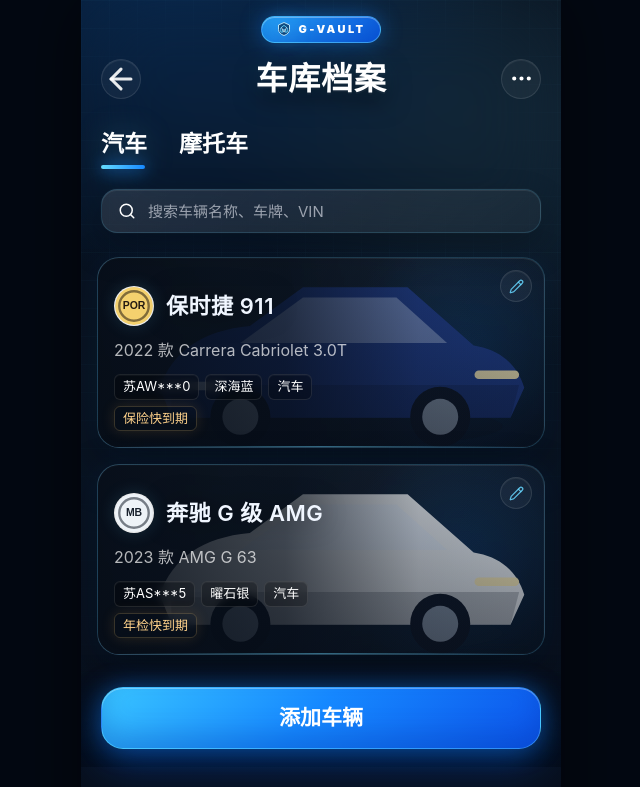
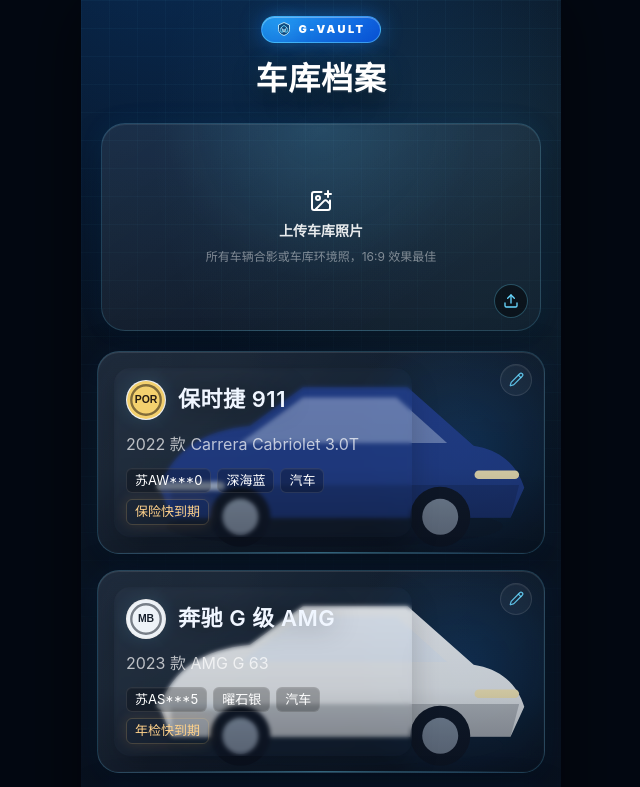
Before and after one commit to SWX2026/my-garage, a React (Vite) app: page / in a window 1280 px wide. Shown: the top 787 px of the page, without its empty margins (319-959 px from the left). Built offline with nearby package versions, Linux system fonts and the light colour scheme.

Commit message:
simplify home and add garage cover photo

```diff
--- a/src/main.jsx
+++ b/src/main.jsx
@@ -1,14 +1,10 @@
 import React, { useEffect, useMemo, useRef, useState } from 'react';
 import { createRoot } from 'react-dom/client';
 import {
-  ArrowLeft,
   Camera,
-  Car,
   ImagePlus,
   Loader2,
-  MoreHorizontal,
   Pencil,
-  Search,
   ShieldAlert,
   Trash2,
   Upload,
@@ -17,6 +13,7 @@
 import './styles.css';
 
 const STORAGE_KEY = 'my_garage_pages_v1';
+const GARAGE_PHOTO_KEY = 'my_garage_cover_photo_v1';
 const blankVehicle = {
   name: '',
   category: 'car',
@@ -122,8 +119,7 @@
       return seedVehicles;
     }
   });
-  const [activeTab, setActiveTab] = useState('car');
-  const [query, setQuery] = useState('');
+  const [garagePhoto, setGaragePhoto] = useState(() => localStorage.getItem(GARAGE_PHOTO_KEY) || '');
   const [modalMode, setModalMode] = useState(null);
   const [draft, setDraft] = useState(blankVehicle);
   const [detail, setDetail] = useState(null);
@@ -137,29 +133,18 @@
     }
   }, [vehicles]);
 
-  const visibleVehicles = useMemo(() => {
-    const keyword = query.trim().toLowerCase();
-    return vehicles
-      .filter((vehicle) => vehicle.category === activeTab)
-      .filter((vehicle) => {
-        if (!keyword) return true;
-        return [
-          vehicle.name,
-          vehicle.brand,
-          vehicle.model,
-          vehicle.year,
-          vehicle.plate,
-          vehicle.vin,
-          vehicle.color,
-        ]
-          .join(' ')
-          .toLowerCase()
-          .includes(keyword);
-      });
-  }, [activeTab, query, vehicles]);
+  useEffect(() => {
+    try {
+      if (garagePhoto) localStorage.setItem(GARAGE_PHOTO_KEY, garagePhoto);
+      else localStorage.removeItem(GARAGE_PHOTO_KEY);
+    } catch (error) {
+      console.error('车库照片保存失败。', error);
+      alert('车库照片过大，无法保存到浏览器本地存储。请换一张更小的图片。');
+    }
+  }, [garagePhoto]);
 
   function openCreate() {
-    setDraft({ ...blankVehicle, category: activeTab });
+    setDraft({ ...blankVehicle });
     setModalMode('create');
   }
 
@@ -177,7 +162,6 @@
     } else {
       const created = { ...payload, id: crypto.randomUUID() };
       setVehicles((current) => [created, ...current]);
-      setActiveTab(created.category);
       setDetail(created);
     }
     setModalMode(null);
@@ -193,38 +177,23 @@
   return (
     <main className="min-h-screen bg-[#030812] text-white">
       <div className="garage-shell mx-auto min-h-screen max-w-[480px] pb-32 shadow-[0_0_70px_rgba(0,0,0,.55)]">
-        <header className="sticky top-0 z-20 bg-gradient-to-b from-[#06101f]/96 via-[#06101f]/88 to-[#06101f]/58 px-5 pb-4 pt-4 backdrop-blur-2xl">
+        <header className="bg-gradient-to-b from-[#06101f]/96 via-[#06101f]/88 to-[#06101f]/38 px-5 pb-4 pt-4">
           <div className="mb-3 flex justify-center">
             <BrandLogo compact />
           </div>
-          <div className="grid grid-cols-[40px_1fr_40px] items-center">
-            <button className="icon-line-button grid h-10 w-10 place-items-center rounded-full text-white/90" aria-label="返回">
-              <ArrowLeft size={34} strokeWidth={2.2} />
-            </button>
+          <div className="grid grid-cols-1 items-center">
             <h1 className="title-emboss text-center text-[32px] font-semibold tracking-wide">车库档案</h1>
-            <button className="icon-line-button grid h-10 w-10 place-items-center rounded-full text-white/72" aria-label="更多">
-              <MoreHorizontal size={25} />
-            </button>
           </div>
-          <TabBar activeTab={activeTab} setActiveTab={setActiveTab} />
-          <label className="glass-search mt-5 flex h-11 items-center gap-3 rounded-2xl px-4 text-white/62">
-            <Search size={18} />
-            <input
-              value={query}
-              onChange={(event) => setQuery(event.target.value)}
-              placeholder="搜索车辆名称、车牌、VIN"
-              className="h-full min-w-0 flex-1 bg-transparent text-[15px] text-white outline-none placeholder:text-white/38"
-            />
-          </label>
+          <GarageCoverPhoto value={garagePhoto} onChange={setGaragePhoto} />
         </header>
 
-        <section className="space-y-4 px-4 pt-2">
-          {visibleVehicles.length ? (
-            visibleVehicles.map((vehicle, index) => (
+        <section className="space-y-4 px-4 pt-1">
+          {vehicles.length ? (
+            vehicles.map((vehicle, index) => (
               <VehicleCard key={vehicle.id} vehicle={vehicle} index={index} onOpen={() => setDetail(vehicle)} onEdit={() => openEdit(vehicle)} />
             ))
           ) : (
-            <EmptyGarage activeTab={activeTab} onCreate={openCreate} />
+            <EmptyGarage onCreate={openCreate} />
           )}
         </section>
 
@@ -246,27 +215,6 @@
   );
 }
 
-function TabBar({ activeTab, setActiveTab }) {
-  const tabs = [
-    ['car', '汽车'],
-    ['motorcycle', '摩托车'],
-  ];
-  return (
-    <nav className="mt-6 flex gap-8">
-      {tabs.map(([key, label]) => (
-        <button
-          key={key}
-          onClick={() => setActiveTab(key)}
-          className={`relative pb-2 text-[23px] font-semibold transition active:scale-95 ${activeTab === key ? 'text-white drop-shadow-[0_0_14px_rgba(104,216,255,.25)]' : 'text-white/52'}`}
-        >
-          {label}
-          {activeTab === key && <span className="absolute bottom-0 left-0 h-1 w-11 rounded-full bg-[linear-gradient(90deg,#65dcff,#1688ff)] shadow-[0_0_16px_rgba(22,136,255,.95)]" />}
-        </button>
-      ))}
-    </nav>
-  );
-}
-
 function VehicleCard({ vehicle, index, onOpen, onEdit }) {
   const alerts = dueAlerts(vehicle);
   const hasPhoto = Boolean(vehicle.vehicleImage);
@@ -282,7 +230,7 @@
           style={{ backgroundImage: `url(${vehicle.vehicleImage})` }}
         />
       )}
-      <div className={`absolute inset-0 ${hasPhoto ? 'bg-[linear-gradient(90deg,rgba(5,12,22,.88)_0%,rgba(5,12,22,.64)_42%,rgba(5,12,22,.12)_72%,rgba(5,12,22,0)_100%),linear-gradient(180deg,rgba(5,12,22,.05)_0%,rgba(3,8,18,.42)_100%)]' : ''}`} />
+      <div className={`absolute inset-0 ${hasPhoto ? 'bg-[linear-gradient(180deg,rgba(5,12,22,0)_0%,rgba(5,12,22,.08)_58%,rgba(3,8,18,.34)_100%)]' : ''}`} />
       <div className="pointer-events-none absolute inset-x-6 bottom-0 h-px bg-gradient-to-r from-transparent via-cyanGlow/45 to-transparent" />
       <button
         onClick={(event) => {
@@ -295,7 +243,7 @@
         <Pencil size={15} />
       </button>
 
-      <div className="relative z-10 max-w-[64%] pt-3">
+      <div className="relative z-10 max-w-[72%] rounded-2xl bg-black/28 p-3 pt-3 shadow-[0_12px_28px_rgba(0,0,0,.18)] backdrop-blur-[2px]">
         <div className="flex items-center gap-3">
           <LogoImage src={vehicle.brandLogo} label={vehicle.brand} />
           <div className="min-w-0">
@@ -329,9 +277,10 @@
 }
 
 function LogoImage({ src, label }) {
+  const fallback = (label || 'G').trim().slice(0, 1).toUpperCase();
   return (
     <div className="grid h-[40px] w-[40px] shrink-0 place-items-center overflow-hidden rounded-full border border-white/20 bg-white/90 text-xs font-bold text-slate-700 shadow-[0_0_18px_rgba(104,216,255,.14)]">
-      {src ? <img src={src} alt={`${label || '品牌'} Logo`} className="h-full w-full object-cover" /> : <Car size={24} />}
+      {src ? <img src={src} alt={`${label || '品牌'} Logo`} className="h-full w-full object-cover" /> : <span className="text-sm font-black">{fallback}</span>}
     </div>
   );
 }
@@ -370,6 +319,22 @@
   );
 }
 
+function GarageCoverPhoto({ value, onChange }) {
+  return (
+    <div className="mt-5">
+      <ImagePicker
+        dark
+        large
+        aspect={16 / 9}
+        label="上传车库照片"
+        hint="所有车辆合影或车库环境照，16:9 效果最佳"
+        value={value}
+        onChange={onChange}
+      />
+    </div>
+  );
+}
+
 function VehicleForm({ draft, setDraft, onClose, onSave, onDelete }) {
   return (
     <div className="fixed inset-0 z-50 flex items-end justify-center bg-slate-900/35 backdrop-blur-md">
@@ -386,6 +351,7 @@
 
         <div className="mt-5 grid gap-3">
           <ImagePicker large aspect={16 / 9} label="车辆封面照片" hint="建议上传车辆侧前方照片，效果最佳" value={draft.vehicleImage} onChange={(value) => setDraftValue(setDraft, 'vehicleImage', value)} />
+          <ImagePicker round aspect={1} label="圆形 Logo 照片" hint="可上传品牌 Logo 或车标照片" value={draft.brandLogo} onChange={(value) => setDraftValue(setDraft, 'brandLogo', value)} />
           <ImagePicker aspect={4 / 3} label="证件/行驶证照片（可选）" hint="按 4:3 裁剪，仅在详情页显示" value={draft.documentImage} onChange={(value) => setDraftValue(setDraft, 'documentImage', value)} />
         </div>
 
@@ -536,7 +502,7 @@
   );
 }
 
-function ImagePicker({ label, value, onChange, large = false, aspect: aspectProp, hint }) {
+function ImagePicker({ label, value, onChange, large = false, aspect: aspectProp, hint, dark = false, round = false }) {
   const [isProcessing, setIsProcessing] = useState(false);
   const [error, setError] = useState('');
   const [cropSrc, setCropSrc] = useState('');
@@ -594,23 +560,23 @@
 
   return (
     <>
-      <label className={`light-upload-card relative grid cursor-pointer place-items-center overflow-hidden rounded-3xl ${large ? 'h-52' : 'h-36'}`}>
+      <label className={`${dark ? 'garage-cover-upload' : 'light-upload-card'} relative grid cursor-pointer place-items-center overflow-hidden ${round ? 'mx-auto h-32 w-32 rounded-full' : `rounded-3xl ${large ? 'h-52' : 'h-36'}`}`}>
         {value ? (
           <img src={value} alt={label} className="h-full w-full object-cover" />
         ) : (
-          <span className="flex flex-col items-center gap-2 px-4 text-center text-slate-500">
+          <span className={`flex flex-col items-center gap-2 px-4 text-center ${dark ? 'text-white/62' : 'text-slate-500'}`}>
             <ImagePlus size={24} />
-            <span className="text-sm font-semibold text-slate-700">{label}</span>
-            <span className="text-[12px] leading-4 text-slate-400">{hint || '上传后可拖动裁剪，自动压缩保存'}</span>
+            <span className={`text-sm font-semibold ${dark ? 'text-white/90' : 'text-slate-700'}`}>{label}</span>
+            <span className={`text-[12px] leading-4 ${dark ? 'text-white/45' : 'text-slate-400'}`}>{hint || '上传后可拖动裁剪，自动压缩保存'}</span>
           </span>
         )}
         {isProcessing && (
-          <span className="absolute inset-0 grid place-items-center bg-white/75 text-blue-500">
+          <span className={`absolute inset-0 grid place-items-center ${dark ? 'bg-slate-950/65 text-cyanGlow' : 'bg-white/75 text-blue-500'}`}>
             <Loader2 className="animate-spin" size={26} />
           </span>
         )}
         {error && <span className="absolute bottom-2 left-2 right-12 rounded bg-red-500/90 px-2 py-1 text-xs text-white">{error}</span>}
-        <span className="absolute bottom-3 right-3 rounded-full border border-blue-200 bg-white/85 p-2 text-blue-500 shadow-sm">
+        <span className={`absolute ${round ? 'bottom-1 right-1' : 'bottom-3 right-3'} rounded-full border p-2 shadow-sm ${dark ? 'border-cyanGlow/30 bg-black/45 text-cyanGlow' : 'border-blue-200 bg-white/85 text-blue-500'}`}>
           <Upload size={16} />
         </span>
         <input type="file" accept="image/*" onChange={handleFile} className="hidden" />
@@ -779,11 +745,11 @@
   );
 }
 
-function EmptyGarage({ activeTab, onCreate }) {
+function EmptyGarage({ onCreate }) {
   return (
     <div className="mt-12 rounded-[12px] border border-dashed border-white/15 bg-white/[.04] p-8 text-center">
       <Camera className="mx-auto text-white/38" size={38} />
-      <h2 className="mt-4 text-xl font-semibold">暂无{activeTab === 'car' ? '汽车' : '摩托车'}</h2>
+      <h2 className="mt-4 text-xl font-semibold">暂无车辆档案</h2>
       <p className="mt-2 text-sm text-white/45">添加车辆后，会显示在你的车库列表中。</p>
       <button onClick={onCreate} className="mt-5 h-11 rounded-lg bg-electric px-7 font-semibold">添加车辆</button>
     </div>
--- a/src/styles.css
+++ b/src/styles.css
@@ -170,6 +170,17 @@
     0 18px 38px rgba(15,23,42,.08);
 }
 
+.garage-cover-upload {
+  border: 1px solid rgba(104,216,255,.18);
+  background:
+    radial-gradient(circle at 50% 0%, rgba(104,216,255,.14), transparent 52%),
+    linear-gradient(145deg, rgba(255,255,255,.08), rgba(255,255,255,.025));
+  box-shadow:
+    inset 0 1px 0 rgba(255,255,255,.08),
+    0 22px 44px rgba(0,0,0,.22),
+    0 0 24px rgba(22,136,255,.08);
+}
+
 .crop-stage {
   position: relative;
   overflow: hidden;
```
